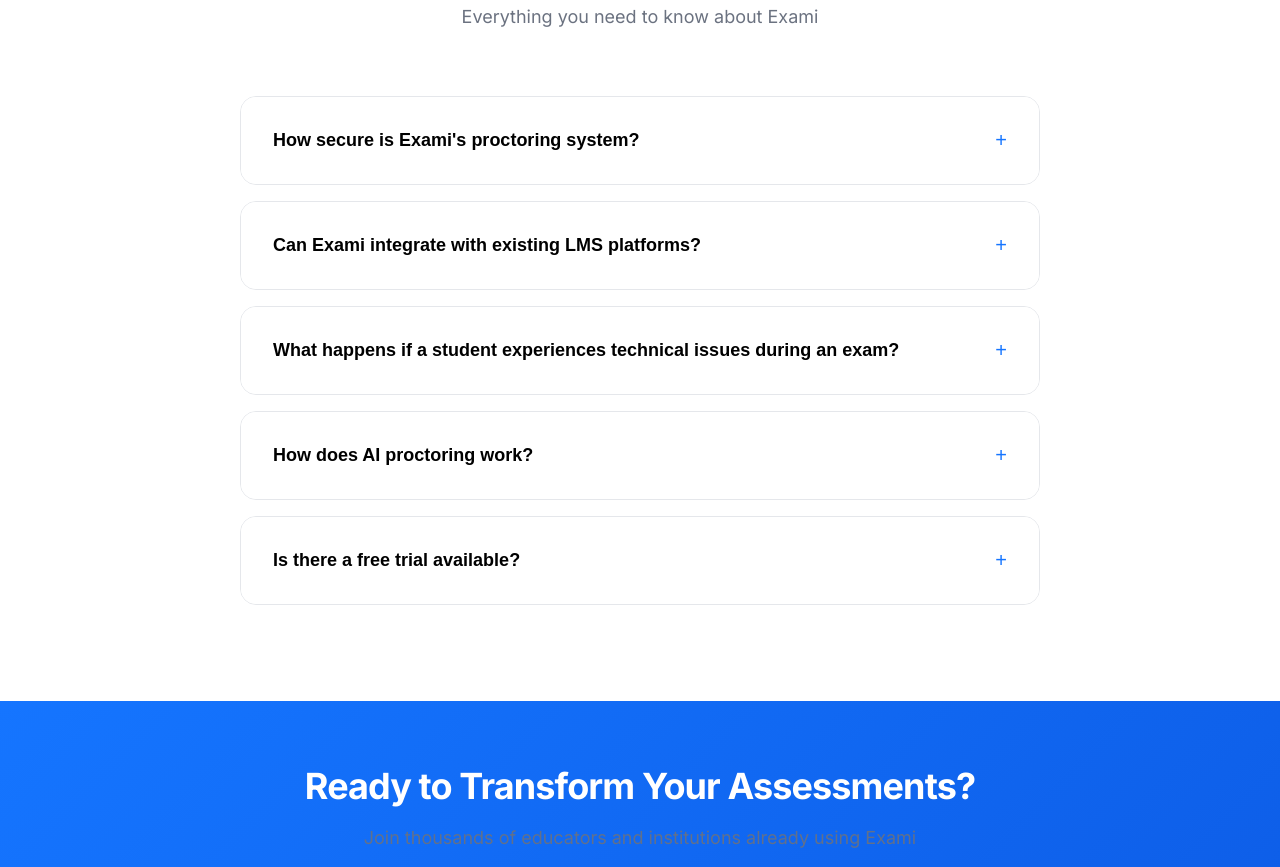
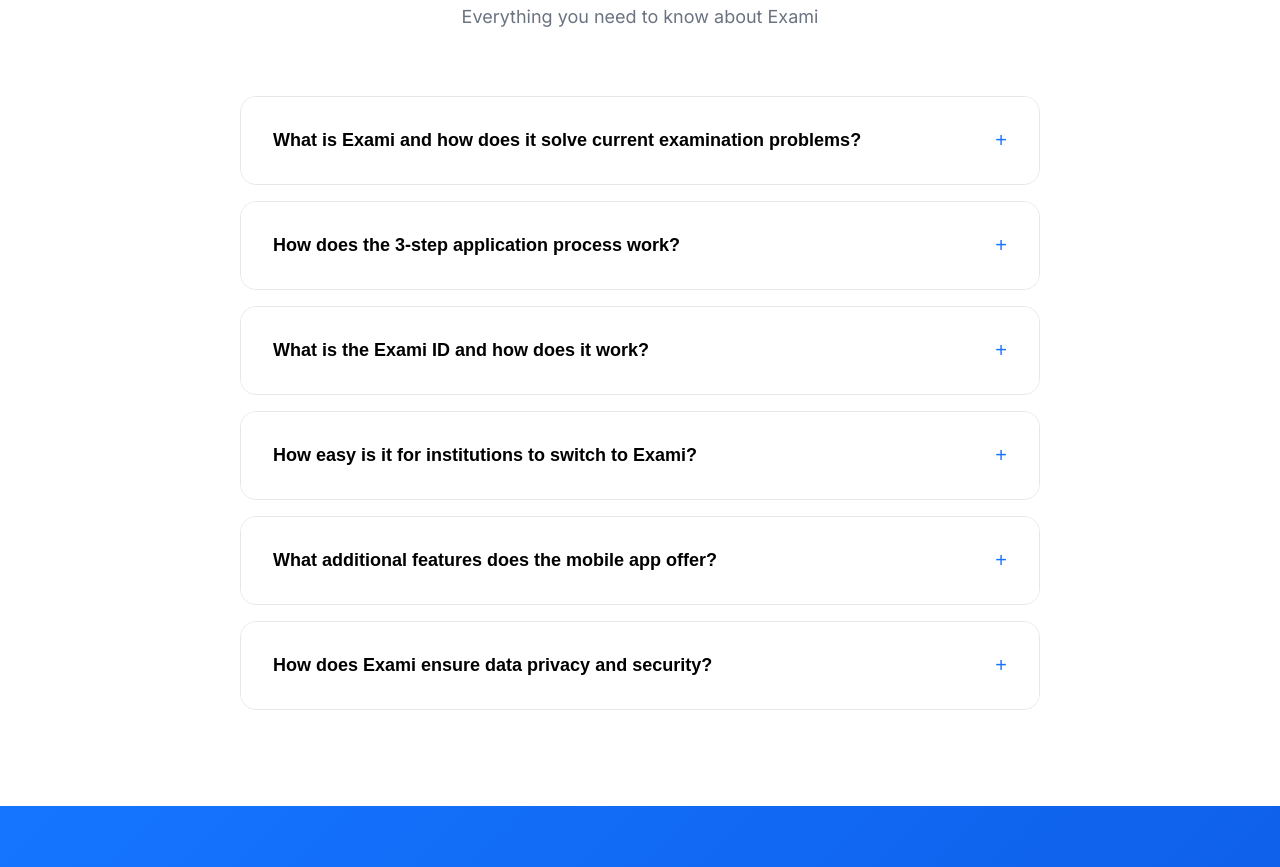
Before and after one commit to yashrajy264/exami-website, a plain HTML site: page index.html in a window 1280 px wide. Shown: the part 3179-4046 px from the top of the page. Drawn offline with Linux system fonts and the light colour scheme.

Commit message:
Update FAQ section with Exami Phase 1 MVP-specific questions and answers

```diff
--- a/index.html
+++ b/index.html
@@ -333,51 +333,61 @@
       <div class="faq-accordion" data-reveal data-reveal-delay="200">
         <div class="faq-item">
           <button class="faq-question">
-            <span>How secure is Exami's proctoring system?</span>
+            <span>What is Exami and how does it solve current examination problems?</span>
             <span class="faq-icon">+</span>
           </button>
           <div class="faq-answer">
-            <p>Exami uses bank-grade encryption and advanced AI to ensure the highest level of security. All data is encrypted in transit and at rest, and our proctoring system is designed to protect student privacy while maintaining assessment integrity.</p>
+            <p>Exami is a unified platform for examination infrastructure in India that addresses critical issues like server downtimes, document scrutiny problems, and admit card mismanagement. We handle the pre and post phases of examinations - from application to results - replacing the outdated infrastructure that can't handle high traffic volumes.</p>
           </div>
         </div>
 
         <div class="faq-item">
           <button class="faq-question">
-            <span>Can Exami integrate with existing LMS platforms?</span>
+            <span>How does the 3-step application process work?</span>
             <span class="faq-icon">+</span>
           </button>
           <div class="faq-answer">
-            <p>Yes, Exami seamlessly integrates with popular LMS platforms including Canvas, Blackboard, Moodle, and more. Our API-first approach ensures smooth data flow and single sign-on capabilities.</p>
+            <p>Our LinkedIn Easy Apply-style process has three simple steps: Step 1 - Basic info automatically fetched from your Exami profile created during onboarding; Step 2 - Additional questions or documents required by the institution; Step 3 - Review and payment. It's that simple!</p>
           </div>
         </div>
 
         <div class="faq-item">
           <button class="faq-question">
-            <span>What happens if a student experiences technical issues during an exam?</span>
+            <span>What is the Exami ID and how does it work?</span>
             <span class="faq-icon">+</span>
           </button>
           <div class="faq-answer">
-            <p>Exami includes automatic save functionality and connection recovery. If technical issues occur, students can resume their exam from where they left off. Our 24/7 support team is also available to assist immediately.</p>
+            <p>Every student gets a unique 8-digit alphanumeric Exami ID (similar to PAN system) that works across all institutions and examinations. This single ID eliminates the hassle of creating multiple accounts and reduces paperwork for every application.</p>
           </div>
         </div>
 
         <div class="faq-item">
           <button class="faq-question">
-            <span>How does AI proctoring work?</span>
+            <span>How easy is it for institutions to switch to Exami?</span>
             <span class="faq-icon">+</span>
           </button>
           <div class="faq-answer">
-            <p>Our AI system monitors video, audio, and screen activity to detect potential cheating behaviors. It uses machine learning to distinguish between normal and suspicious activities, flagging only genuine concerns for human review.</p>
+            <p>Institutions need minimal training to pivot to Exami. Simply login to your dashboard, create an exam announcement, fill relevant data, build forms with drag-and-drop blocks, choose payment methods, and publish directly on our platform. You can also link exam centers and manage everything from one dashboard.</p>
           </div>
         </div>
 
         <div class="faq-item">
           <button class="faq-question">
-            <span>Is there a free trial available?</span>
+            <span>What additional features does the mobile app offer?</span>
             <span class="faq-icon">+</span>
           </button>
           <div class="faq-answer">
-            <p>Yes, we offer a 14-day free trial with full access to all features. No credit card required to start, and you can upgrade or cancel anytime during the trial period.</p>
+            <p>The mobile app includes in-app drive functionality for document storage, document scanner feature, and a planner-style calendar that fetches all notifications and important dates. Students can also create custom events like revision schedules. We also offer Google account integration for seamless experience.</p>
+          </div>
+        </div>
+
+        <div class="faq-item">
+          <button class="faq-question">
+            <span>How does Exami ensure data privacy and security?</span>
+            <span class="faq-icon">+</span>
+          </button>
+          <div class="faq-answer">
+            <p>We respect user privacy completely. Data provided by students for specific applications cannot be viewed by us, and institutions can only access the data that students explicitly provide for their applications. All data is encrypted and stored securely with bank-grade security measures.</p>
           </div>
         </div>
       </div>
```
